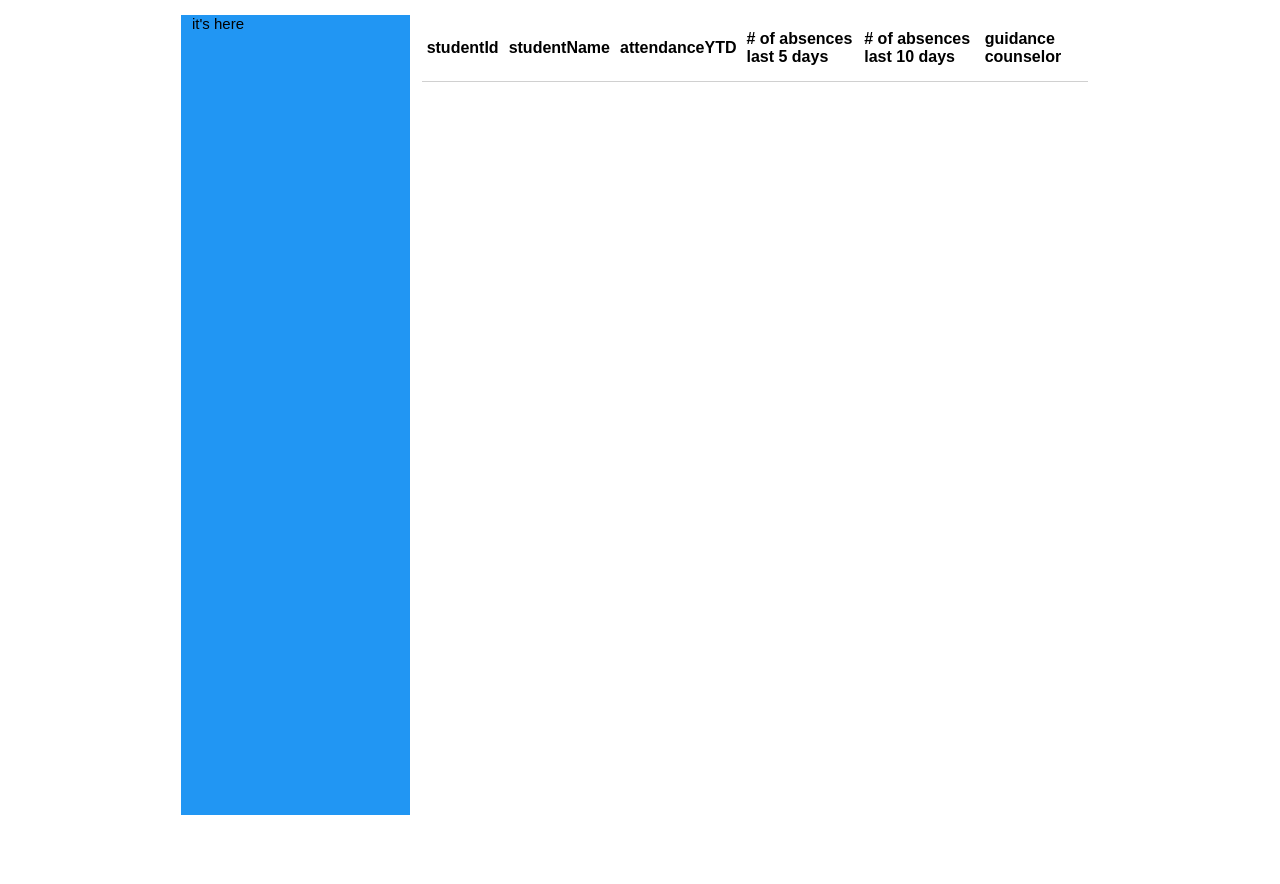
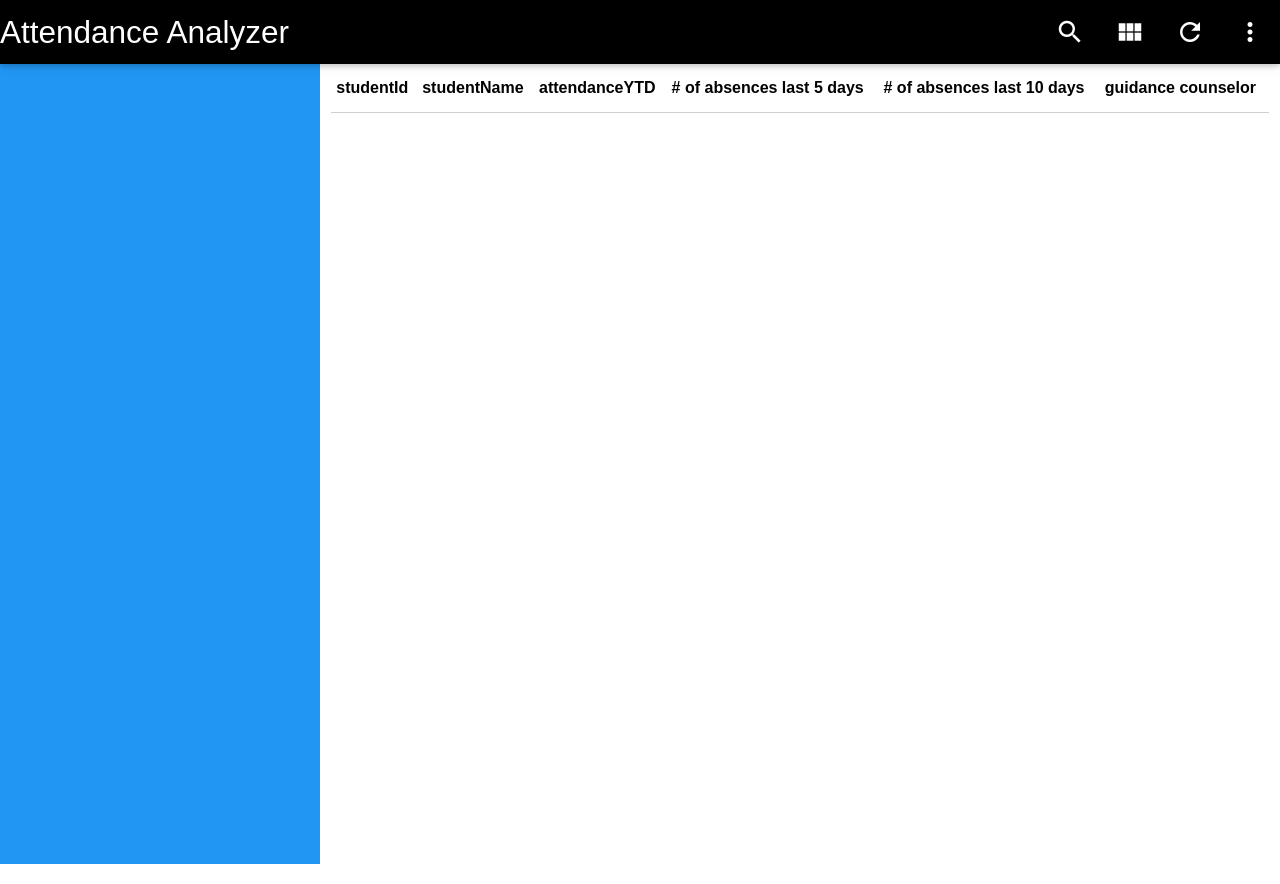
Before and after one commit to dscaramellino/attendanceAnalyzer, a website: page public/index.html in a window 1280 px wide. Before the commit the page ends 850 px from the top, so only its background shows below. Drawn offline with nearby package versions, Linux system fonts and the light colour scheme; some packages are replaced by stand-ins of ours; no server answers.

Commit message:
improved the look, just a tad

```diff
--- a/public/views/partials/studentList.html
+++ b/public/views/partials/studentList.html
@@ -1,9 +1,23 @@
-<div class="container">
-  <div class="section">
+
+<div class="navbar-fixed">
+  <nav class="black">
+    <div class="nav-wrapper">
+     <a href="#!" class="brand-logo">Attendance Analyzer</a>
+    <ul class="right hide-on-med-and-down">
+      <li><a href="sass.html"><i class="material-icons">search</i></a></li>
+      <li><a href="badges.html"><i class="material-icons">view_module</i></a></li>
+      <li><a href="collapsible.html"><i class="material-icons">refresh</i></a></li>
+      <li><a href="mobile.html"><i class="material-icons">more_vert</i></a></li>
+    </ul>
+    </div>
+  </nav>
+</div>
+
+
     <div class="row">
 
       <div class="sidePanel blue col s3 m3 l3">
-       it's here
+
       </div>
 
       <div class="studentTable col s9 m9 l9" >
@@ -32,5 +46,3 @@
         </table>
       </div>
     </div>
-  </div>
-</div>
```
